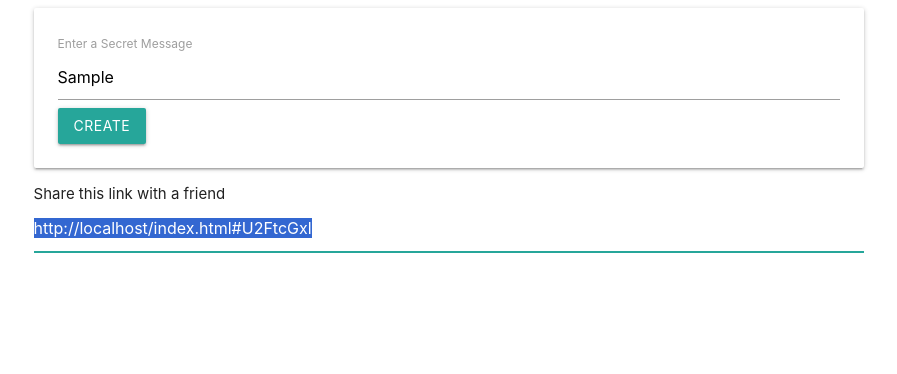
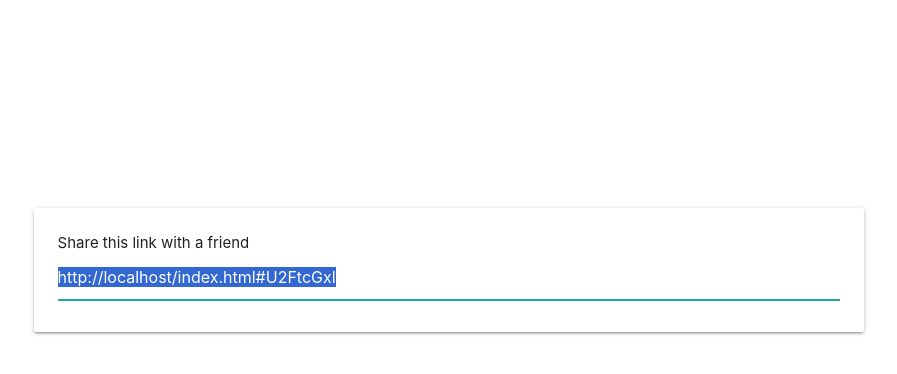
Before and after one commit to devleni/secret-messages, a plain HTML site: page index.html in a window 1280 px wide. Both pictures are taken after typing "Sample" into the empty fields and a click on the button "CREATE". Shown: the whole page, without its empty margins (191-1088 px from the left). Drawn offline with nearby package versions, Linux system fonts and the light colour scheme.

Commit message:
update ui

```diff
--- a/index.html
+++ b/index.html
@@ -5,6 +5,7 @@
     <link href="https://fonts.googleapis.com/icon?family=Material+Icons" rel="stylesheet">
     <!--Import materialize.css-->
     <link rel="stylesheet" href="https://cdnjs.cloudflare.com/ajax/libs/materialize/1.0.0/css/materialize.min.css">
+    <link rel="stylesheet" href="style.css">
 
     <!--Let browser know website is optimized for mobile-->
     <meta name="viewport" content="width=device-width, initial-scale=1.0"/>
@@ -13,7 +14,7 @@
   <body>
     <div class="row">
       <div class="col s8 offset-s2">
-        <div class="card-panel">
+        <div id="message-form" class="card-panel">
           <form>
             <label>Enter a Secret Message</label>
             <input id="message-input" />
@@ -21,9 +22,11 @@
           </form>
         </div>
 
-        <div>
-          Share this link with a friend
-          <input id="link-input" />
+        <div id="link-form" class="card-panel hide">
+          <div>
+            Share this link with a friend
+            <input id="link-input" />
+          </div>
         </div>
       </div>
     </div>
--- a/index.js
+++ b/index.js
@@ -1,5 +1,8 @@
 document.querySelector("form").addEventListener("submit", event => {
   event.preventDefault();
+
+  document.querySelector("#message-form").classList.add("hide");
+  document.querySelector("#link-form").classList.remove("hide");
 
   const input = document.querySelector("#message-input");
   const encrypted = btoa(input.value);
--- /dev/null
+++ b/style.css
@@ -0,0 +1,3 @@
+.row {
+  margin-top: 25vh;
+}
```
